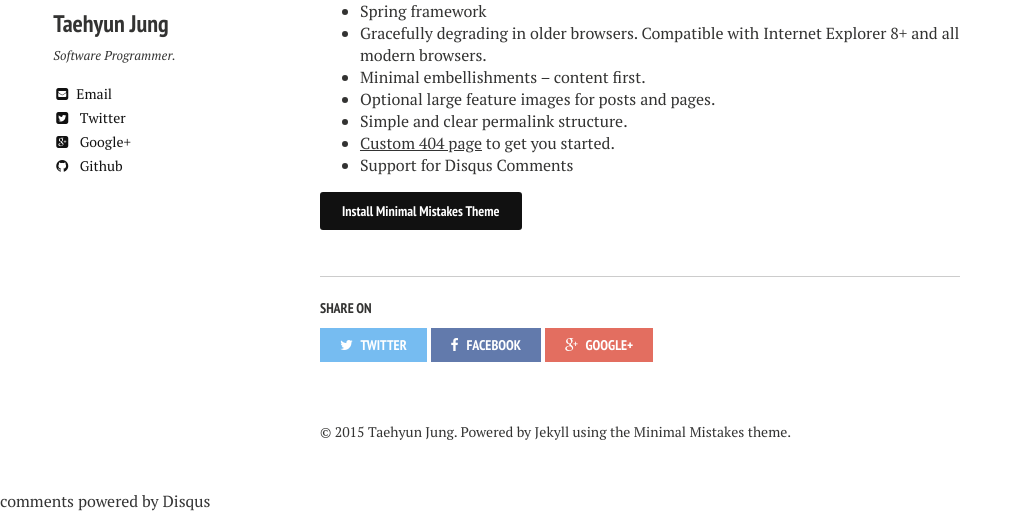
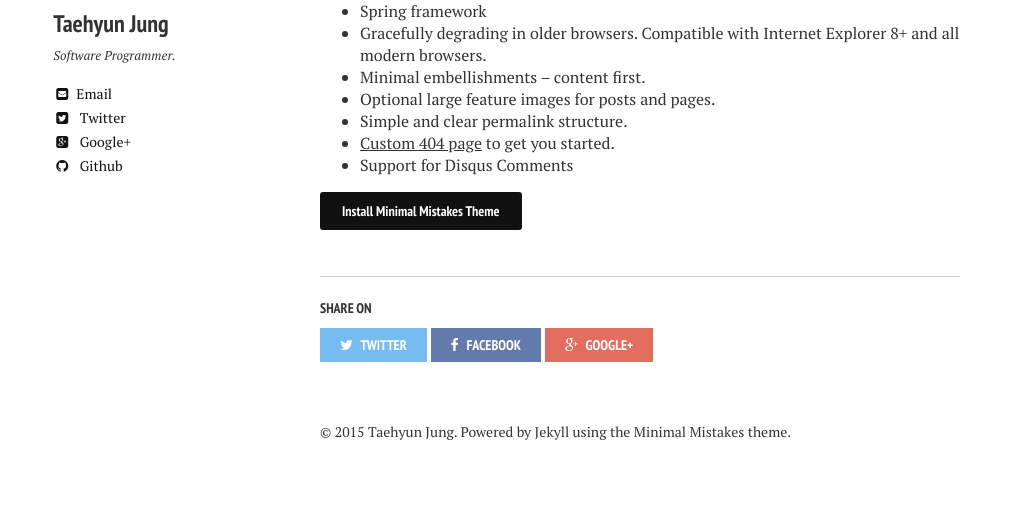
Before and after one commit to chomman/blog, a Jekyll site: the page built from about/index.md, in a window 1280 px wide, cut to the strip 799-1311 px from the top of the page. Shown: the whole strip, without its empty margins (0-1023 px from the left). Built offline with Jekyll 4.4.1, drawn with Linux system fonts in a browser that asks for light colours; nearby versions of some CDN libraries; after the commit the page ends 1289 px from its top, so only the background shows below that; part of the change alters nothing that is shown.

Commit message:
update config

```diff
--- a/_config.yml
+++ b/_config.yml
@@ -30,7 +30,7 @@ owner:
   avatar: https://avatars2.githubusercontent.com/u/1322244?v=3&s=460
   bio: "Software Programmer."
   email: chomman@naver.com
-  disqus-shortname: chomman@naver.com
+  disqus-shortname:
   twitter: JungTaehyun
   facebook: #username
   google:
```
